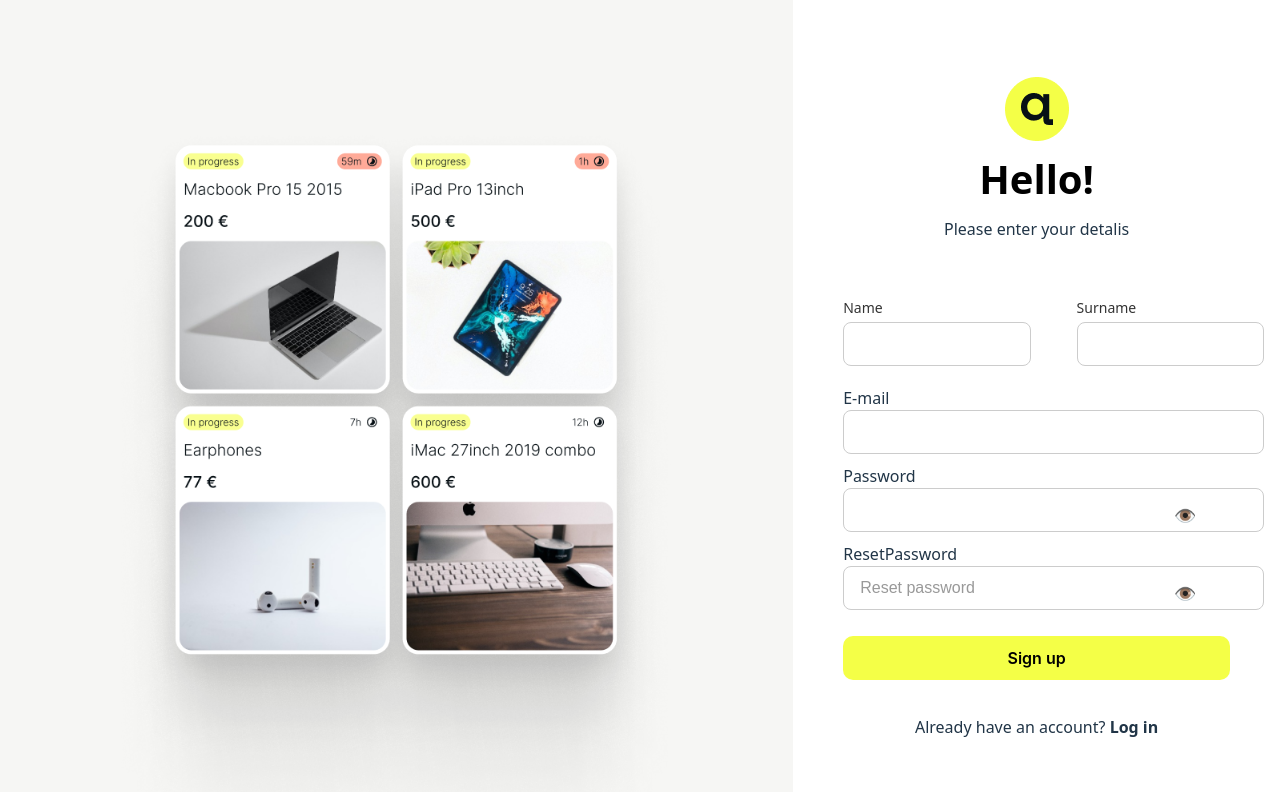
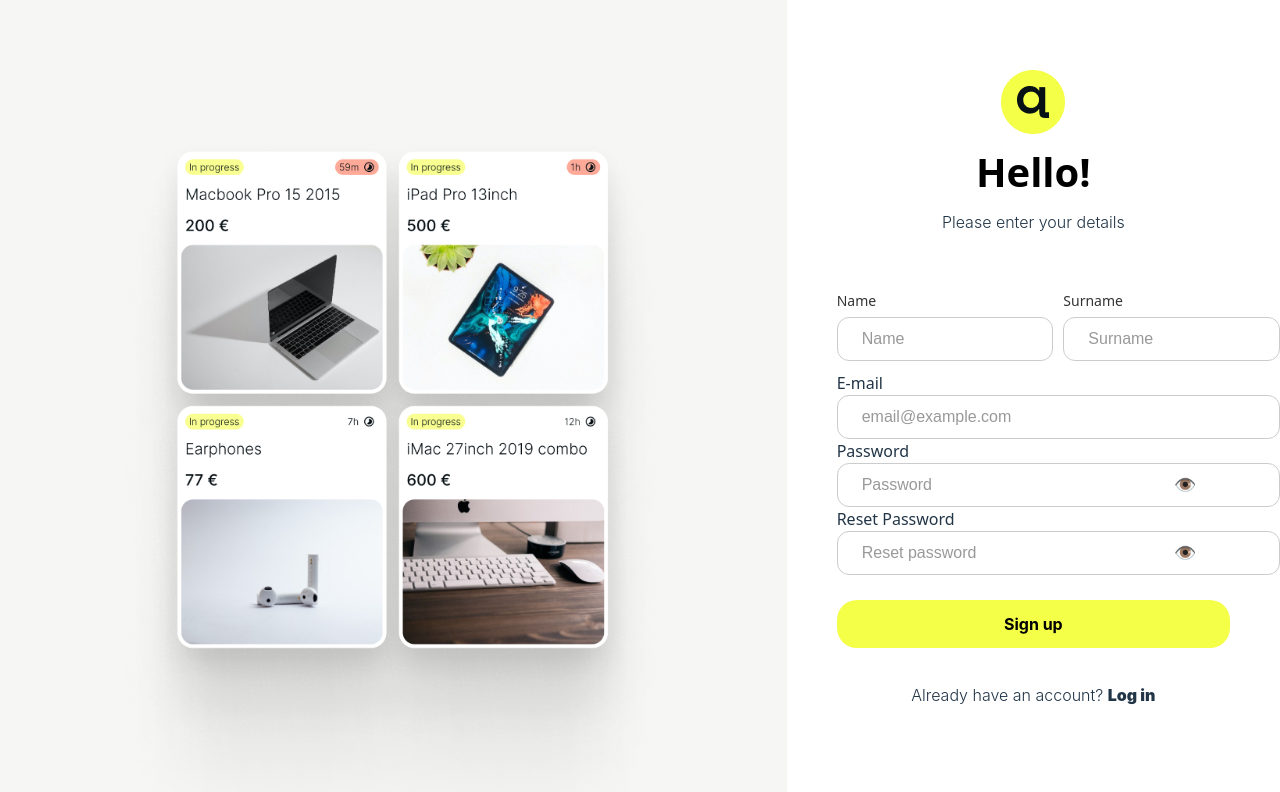
Before and after one commit to AndjelaShida/AuctionBay-Frontend, a React (Vite) app: page /registerpage in a window 1280 px wide. Shown: the top 792 px of the page. Built offline with nearby package versions, Linux system fonts and the light colour scheme.

Commit message:
registerpage repair

```diff
--- a/src/index.css
+++ b/src/index.css
@@ -22,12 +22,8 @@
   color: #535bf2;
 }
 
-body, html, #root {
+body {
   margin: 0;
-  padding: 0 ;
-  width: 100%;
-  height: 100%;
-  overflow: hidden;
   display: flex;
   place-items: center;
   min-width: 320px;
--- a/src/pages/LandingPage/Login.style.ts
+++ b/src/pages/LandingPage/Login.style.ts
@@ -0,0 +1,144 @@
+import styled from "styled-components";
+
+export const RegisterWrapper = styled.div`
+  display: flex;
+  flex-direction: row ;
+  width: 100vw;
+  height: 1024px;
+  margin: 0 auto ;
+  overflow: hidden;
+
+`;
+
+export const RegisterLeft = styled.div`
+  width: 968px;
+  height: 1024px;
+  background-color: #F6F6F4;
+  display: flex;
+  justify-content: center;
+  align-items: center;
+
+
+  img {
+  height: 80%;
+  width: auto;
+  object-fit: contain;
+
+  }
+`;
+export const RegisterRight = styled.div`
+  width: 472px;
+  height: 1024px;
+  display: flex;
+  flex-direction: column;
+  justify-content: center ;
+  align-items: center;
+  padding: 20px 50px;
+  gap: 8px ;
+
+  img {
+    max-width: 100%;
+    height: auto;
+  }
+`;
+
+export const H2 = styled.div`
+  display: flex;
+  justify-content: center;
+  font-size: 40px;
+  font-weight: bold;
+  color: #000000;
+`;
+
+export const Subtitle = styled.div`
+  text-align: center;
+  font-family: "Inter" sans-serif;
+  font-weight: 300;
+  font-size: 16px;
+  margin-bottom: 24px;
+  width: 100%;
+
+  strong {
+  font-weight: 900;
+  cursor: pointer;
+  }
+`;
+
+export const FormContainer = styled.form`
+  display: flex;
+  flex-direction: column;
+  width: 100%;
+  margin-top: 24px;
+`;
+
+export const Input = styled.input`
+  padding: 12px 16px;
+  margin-bottom: 10px;
+  border-radius: 8px;
+  border: 1px solid #ccc;
+  font-size: 16px;
+  width: 100%;
+
+  &::placeholder {
+    color: #999;
+  }
+
+  &:focus {
+    border-color: #333;
+    outline: none;
+  }
+`;
+export const SubmitButton = styled.button`
+  padding: 12px 20px;
+  font-family: "Inter", sans-serif;
+  font-weight: 600;
+  border-radius: 10px;
+  border: none;
+  margin-top: 16px;
+  color: #000000;
+  background-color: #f4ff47;
+  text-align: center;
+`;
+
+export const Row = styled.div`
+  display: flex;
+  gap: 80px;
+  margin-bottom: 10px;
+
+  input {
+    flex: 1;
+  }
+`;
+
+export const InputGroup = styled.div`
+  display: flex;
+  flex-direction: column;
+  flex: 1; /* svaki zauzima polovinu prostora */
+
+  label {
+    font-size: 14px;
+    font-weight: 500;
+    margin-bottom: 4px;
+    color: #333;
+  }
+`;
+
+export const PasswordWrapper = styled.div`
+  position: relative;
+  width: 100%;
+
+  input {
+    width: 100%;
+  }
+
+  button {
+    position: absolute;
+    right: 12px;
+    top: 50%;
+    transform: translateY(-50%);
+    background: transparent;
+    border: none;
+    cursor: pointer;
+    font-size: 18px;
+  }
+`;
--- a/src/pages/LandingPage/LoginPage.tsx
+++ b/src/pages/LandingPage/LoginPage.tsx
@@ -0,0 +1,51 @@
+
+import { useState } from "react";
+import { FormContainer, H2, Input, InputGroup, PasswordWrapper, RegisterLeft, RegisterRight, RegisterWrapper, Row, SubmitButton, Subtitle } from "./Login.style";
+
+const LoginPage = () => {
+  const [showPassword, setShowPassword] = useState(false);
+
+  return (
+    <RegisterWrapper>
+      <RegisterLeft>
+        <img src="/images/registerLeft.png" alt="picture"></img>
+      </RegisterLeft>
+
+      <RegisterRight>
+        <img src="/images/Left navigation.png" alt="leftNavigation"></img>
+        <H2>Welcome back!</H2>
+        <Subtitle>Please enter your detalis</Subtitle>
+
+        <FormContainer>
+          <Row>
+            <InputGroup>
+              <label>E-mail</label>
+              <Input typeof="text" aria-placeholder="email"></Input>
+            </InputGroup>
+          </Row>
+
+          <PasswordWrapper>
+            <label>Password</label>
+            <Input
+              typeof={showPassword ? "text" : "password"}
+              aria-placeholder="Password"
+            ></Input>
+            <button
+              type="button"
+              onClick={() => setShowPassword((prev) => !prev)}
+            >
+              {showPassword ? "🙈" : "👁️"}
+            </button>
+            <Subtitle>Forgot password?</Subtitle>
+          </PasswordWrapper>
+          <SubmitButton typeof="submit">Login</SubmitButton>
+          <Subtitle style={{ marginTop: "35px" }}>
+            Dont have an account? <strong>Sign up</strong>
+          </Subtitle>
+        </FormContainer>
+      </RegisterRight>
+    </RegisterWrapper>
+  );
+};
+
+export default LoginPage;
--- a/src/pages/LandingPage/Register.style.ts
+++ b/src/pages/LandingPage/Register.style.ts
@@ -2,124 +2,101 @@
 
 export const RegisterWrapper = styled.div`
   display: flex;
-  flex-direction: row ;
+  height: 100vh;
   width: 100vw;
-  height: 1024px;
-  margin: 0 auto ;
   overflow: hidden;
-
 `;
 
 export const RegisterLeft = styled.div`
-  width: 968px;
-  height: 1024px;
-  background-color: #F6F6F4;
+  flex: 2; /* 2/3 širine */
+  background-color: #f6f6f4;
   display: flex;
   justify-content: center;
   align-items: center;
 
-
   img {
-  height: 80%;
-  width: auto;
-  object-fit: contain;
-
-  }
-`;
-export const RegisterRight = styled.div`
-  width: 472px;
-  height: 1024px;
-  display: flex;
-  flex-direction: column;
-  justify-content: center ;
-  align-items: center;
-  padding: 20px 50px;
-  gap: 8px ;
-
-  img {
-    max-width: 100%;
-    height: auto;
+    max-height: 100%;
+    width: auto;
+    object-fit: contain;
   }
 `;
 
-export const H2 = styled.div`
+export const RegisterRight = styled.div`
+  flex: 1; /* 1/3 širine */
   display: flex;
-  justify-content: center;
+  flex-direction: column;
+  justify-content: center; /* vertikalno centriranje */
+  align-items: center;     /* horizontalno centriranje */
+  padding: 40px 50px;
+  gap: 8px;
+`;
+
+export const H2 = styled.h2`
   font-size: 40px;
-  font-weight: bold;
-  color: #000000;
+  font-weight: 700;
+  color: #000;
+  margin: 0;
+  text-align: center;
 `;
 
 export const Subtitle = styled.div`
-  text-align: center;
-  font-family: "Inter" sans-serif;
+  font-family: "Inter", sans-serif;
   font-weight: 300;
   font-size: 16px;
+  width: 100%;
+  text-align: center;
   margin-bottom: 24px;
-  width: 100%;
 
   strong {
-  font-weight: 900;
-  cursor: pointer;
+    font-weight: 900;
+    cursor: pointer;
   }
 `;
 
 export const FormContainer = styled.form`
+  width: 100%;
   display: flex;
   flex-direction: column;
-  width: 100%;
   margin-top: 24px;
 `;
 
+export const Row = styled.div`
+  display: flex;
+  gap: 40px;
+  margin-bottom: 10px;
+`;
+
+export const InputGroup = styled.div`
+  flex: 1;
+  display: flex;
+  flex-direction: column;
+
+    &:first-child {
+    margin-right: 20px;
+  }
+
+  label {
+    font-size: 14px;
+    font-weight: 500;
+    margin-bottom: 6px;
+    color: #333;
+  }
+`;
+
 export const Input = styled.input`
-  padding: 12px 16px;
-  margin-bottom: 10px;
-  border-radius: 8px;
+  padding: 12px 24px;
+  border-radius: 12px;
   border: 1px solid #ccc;
   font-size: 16px;
   width: 100%;
-
-  &::placeholder {
-    color: #999;
-  }
 
   &:focus {
     border-color: #333;
     outline: none;
   }
-`;
-export const SubmitButton = styled.button`
-  padding: 12px 20px;
-  font-family: "Inter", sans-serif;
-  font-weight: 600;
-  border-radius: 10px;
-  border: none;
-  margin-top: 16px;
-  color: #000000;
-  background-color: #f4ff47;
-  text-align: center;
-`;
 
-export const Row = styled.div`
-  display: flex;
-  gap: 80px;
-  margin-bottom: 10px;
-
-  input {
-    flex: 1;
-  }
-`;
-
-export const InputGroup = styled.div`
-  display: flex;
-  flex-direction: column;
-  flex: 1; /* svaki zauzima polovinu prostora */
-
-  label {
-    font-size: 14px;
-    font-weight: 500;
-    margin-bottom: 4px;
-    color: #333;
+  &::placeholder {
+    color: #999;
   }
 `;
 
@@ -142,3 +119,21 @@
     font-size: 18px;
   }
 `;
+
+export const SubmitButton = styled.button`
+  width: 100%;
+  padding: 14px 20px;
+  font-family: "Inter", sans-serif;
+  font-weight: 700;
+  border-radius: 20px;
+  border: none;
+  background-color: #f4ff47;
+  color: #000;
+  margin-top: 25px;
+  cursor: pointer;
+  transition: background-color 0.3s ease;
+
+  &:hover {
+    background-color: #dbdb18;
+  }
+`;
--- a/src/pages/LandingPage/RegisterPage.tsx
+++ b/src/pages/LandingPage/RegisterPage.tsx
@@ -1,73 +1,87 @@
+import React, { useState } from "react";
 import {
-  FormContainer,
-  H2,
-  Input,
-  InputGroup,
-  PasswordWrapper,
+  RegisterWrapper,
   RegisterLeft,
   RegisterRight,
-  RegisterWrapper,
+  H2,
+  Subtitle,
+  FormContainer,
   Row,
+  InputGroup,
+  Input,
+  PasswordWrapper,
   SubmitButton,
-  Subtitle,
 } from "./Register.style";
-import { useState } from "react";
 
-const RegisterPage = () => {
+const RegisterPage: React.FC = () => {
   const [showPassword, setShowPassword] = useState(false);
   const [showResetPassword, setShowResetPassword] = useState(false);
+
   return (
     <RegisterWrapper>
       <RegisterLeft>
-        <img src="/images/registerLeft.png" alt="registerLeft"></img>
+        <img src="/images/registerLeft.png" alt="register illustration" />
       </RegisterLeft>
 
       <RegisterRight>
-        <img src="/images/Left navigation.png" alt="Left navigation"></img>
+        <img src="/images/Left navigation.png" alt="left navigation" />
         <H2>Hello!</H2>
-        <Subtitle>Please enter your detalis</Subtitle>
+        <Subtitle>Please enter your details</Subtitle>
 
         <FormContainer>
           <Row>
             <InputGroup>
-              <label>Name</label>
-              <Input typeof="text" aria-placeholder="Name"></Input>
+              <label htmlFor="name">Name</label>
+              <Input id="name" type="text" placeholder="Name" />
             </InputGroup>
-
             <InputGroup>
-              <label>Surname</label>
-              <Input typeof="text" aria-placeholder="Surname"></Input>
+              <label htmlFor="surname">Surname</label>
+              <Input id="surname" type="text" placeholder="Surname" />
             </InputGroup>
           </Row>
-          <label>E-mail</label>
-          <Input typeof="text" aria-placeholder="email"></Input>
 
-          <label>Password</label>
+          <label htmlFor="email">E-mail</label>
+          <Input id="email" type="email" placeholder="email@example.com" />
+
+          <label htmlFor="password">Password</label>
           <PasswordWrapper>
-          <Input
-          typeof={showPassword ? "text" : "password"}
-          aria-placeholder="Password"></Input>
-           <button type="button" onClick={() => setShowPassword((prev) => !prev)}>
+            <Input
+              id="password"
+              type={showPassword ? "text" : "password"}
+              placeholder="Password"
+            />
+            <button
+              type="button"
+              onClick={() => setShowPassword((prev) => !prev)}
+              aria-label={showPassword ? "Hide password" : "Show password"}
+            >
               {showPassword ? "🙈" : "👁️"}
             </button>
           </PasswordWrapper>
 
-          <label>ResetPassword</label>
-           <PasswordWrapper>
+          <label htmlFor="resetPassword">Reset Password</label>
+          <PasswordWrapper>
             <Input
+              id="resetPassword"
               type={showResetPassword ? "text" : "password"}
               placeholder="Reset password"
             />
             <button
               type="button"
               onClick={() => setShowResetPassword((prev) => !prev)}
+              aria-label={
+                showResetPassword ? "Hide reset password" : "Show reset password"
+              }
             >
               {showResetPassword ? "🙈" : "👁️"}
             </button>
           </PasswordWrapper>
-          <SubmitButton typeof="submit">Sign up</SubmitButton>
-          <Subtitle style={{ marginTop:"35px"}}>
-            Already have an account? <strong>Log in</strong></Subtitle>
+
+          <SubmitButton type="submit">Sign up</SubmitButton>
+
+          <Subtitle style={{ marginTop: 35 }}>
+            Already have an account? <strong>Log in</strong>
+          </Subtitle>
         </FormContainer>
       </RegisterRight>
     </RegisterWrapper>
--- a/src/routes/AppRouter.tsx
+++ b/src/routes/AppRouter.tsx
@@ -4,6 +4,7 @@
 import { BrowserRouter, Route, Routes } from "react-router-dom";
 import LandingPage from "../pages/LandingPage/LandingPage";
 import RegisterPage from "../pages/LandingPage/RegisterPage";
+import LoginPage from "../pages/LandingPage/LoginPage";
 
 const AppRouter: React.FC = () => {
   return (
@@ -11,6 +12,7 @@
       <Routes>
         <Route path="/" element={<LandingPage />} />
         <Route path="/registerpage" element={<RegisterPage/>} />
+        <Route path="/loginpage" element={<LoginPage/>} />
       </Routes>
     </BrowserRouter>
   );
```
